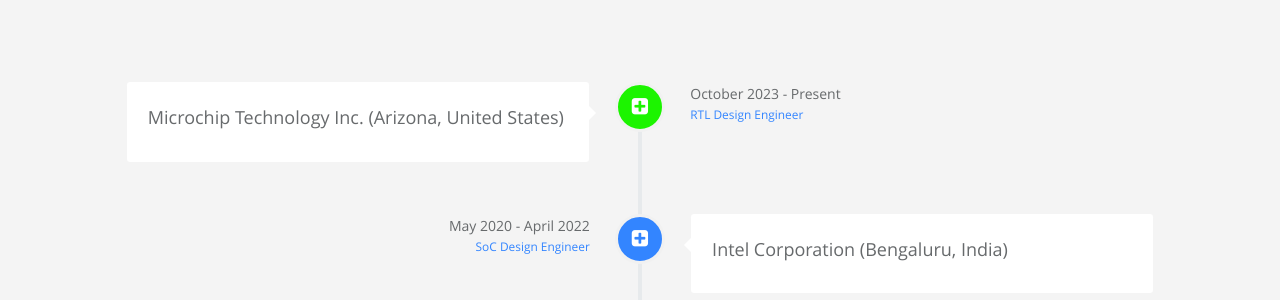
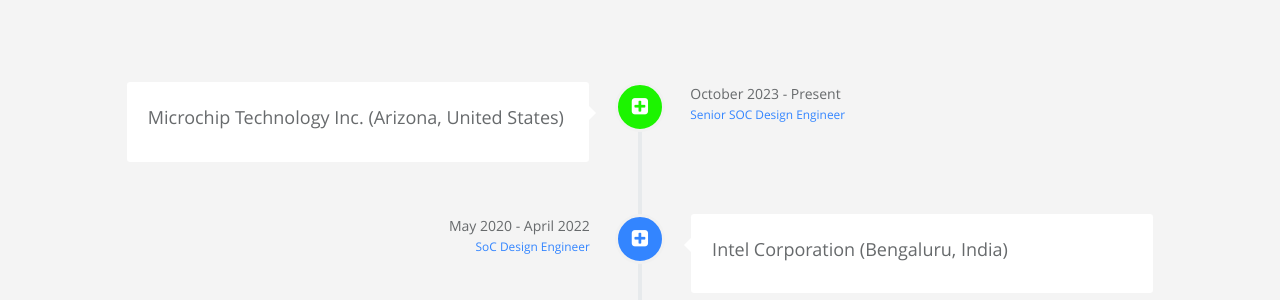
Before and after one commit to pandey-priya/pandey-priya.github.io, a Jekyll site: the page built from index.html, in a window 1280 px wide and 900 px high, scrolled down 1529 px. Shown: the part 154-454 px from the top of the window. Built offline with Jekyll 4.4.1, drawn with Linux system fonts in a browser that asks for light colours.

Commit message:
Update careers.yml

```diff
--- a/_data/index/careers.yml
+++ b/_data/index/careers.yml
@@ -10,7 +10,7 @@
     detail: October 2023 - Present
     i18n: company_a_date
   job:
-    detail: RTL Design Engineer
+    detail: Senior SOC Design Engineer
     i18n: company_a_job
   icon: fa-plus-square
   present: true
```
